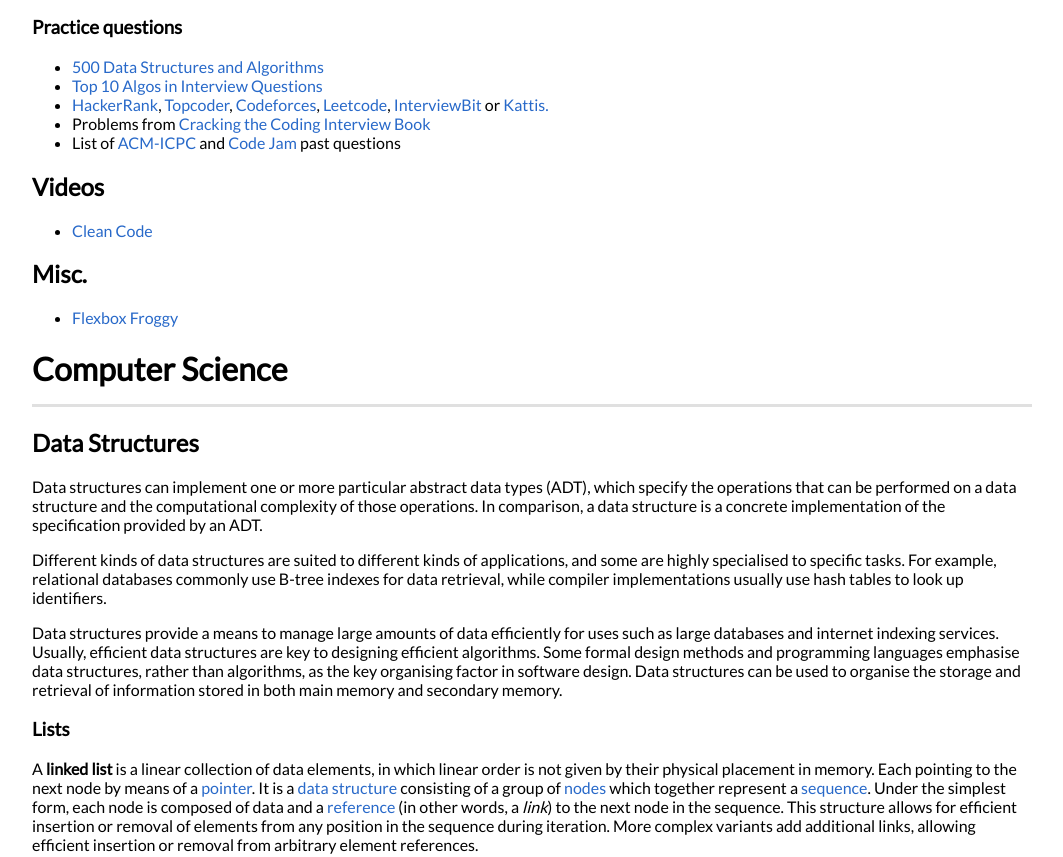
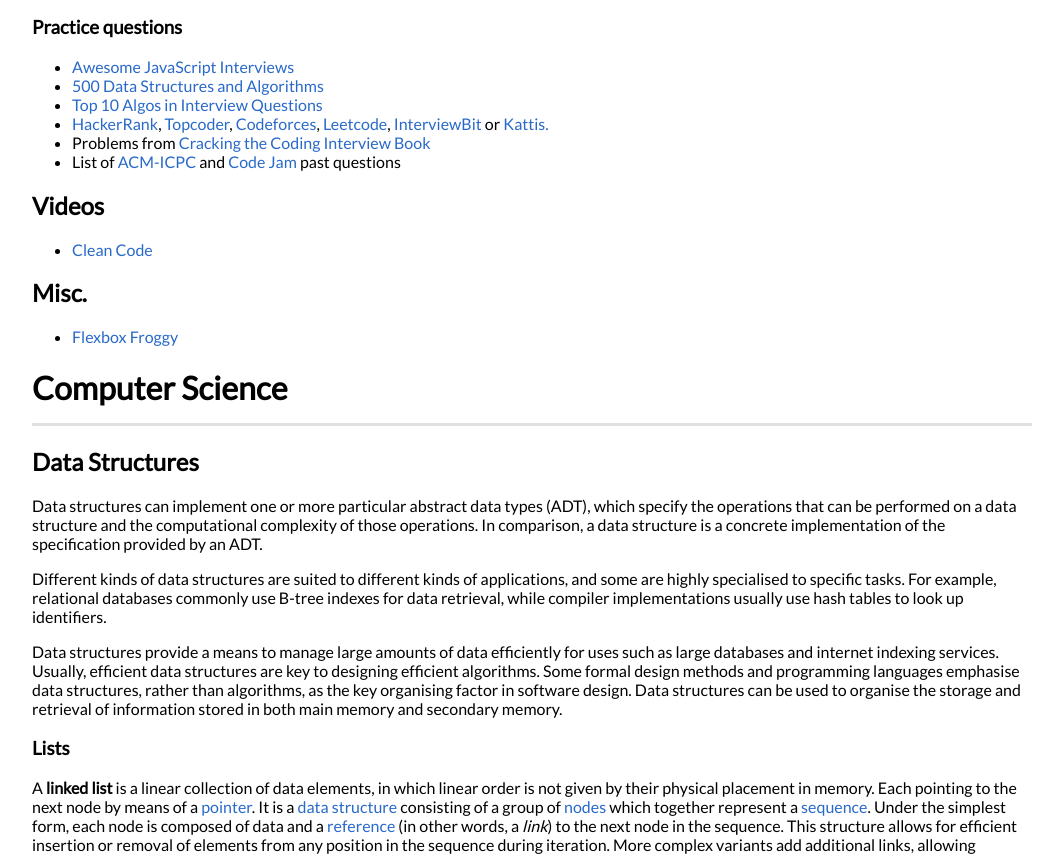
Before and after one commit to danieldelcore/mega-interview-guide, a plain HTML site: page index.html in a window 1280 px wide. Shown: the part 2087-2944 px from the top of the page, without its empty margins (108-1171 px from the left). Drawn offline with nearby package versions, Linux system fonts and the light colour scheme.

Commit message:
Deploying to gh-pages from @ danieldelcore/mega-interview-guide@a72ef08eca882feb95d18be13946e68e59ecff03 🚀

```diff
--- a/index.html
+++ b/index.html
@@ -168,6 +168,7 @@
 </ul>
 <h3 id="practice-questions">Practice questions</h3>
 <ul>
+<li><a href="https://github.com/rohan-paul/Awesome-JavaScript-Interviews">Awesome JavaScript Interviews</a></li>
 <li><a href="https://techiedelight.quora.com/500-Data-Structures-and-Algorithms-practice-problems-and-their-solutions?share=1&amp;utm_medium=email&amp;utm_source=hackernewsletter&amp;utm_term=code">500 Data Structures and Algorithms </a></li>
 <li><a href="http://www.geeksforgeeks.org/top-10-algorithms-in-interview-questions/">Top 10 Algos in Interview Questions</a></li>
 <li><a href="https://www.hackerrank.com/">HackerRank</a>, <a href="https://community.topcoder.com/tc?module=MatchDetails&amp;rd=15712">Topcoder</a>, <a href="http://codeforces.com/contests">Codeforces</a>, <a href="https://leetcode.com/">Leetcode</a>, <a href="https://www.interviewbit.com/">InterviewBit</a> or <a href="https://open.kattis.com/">Kattis.</a></li>
```
